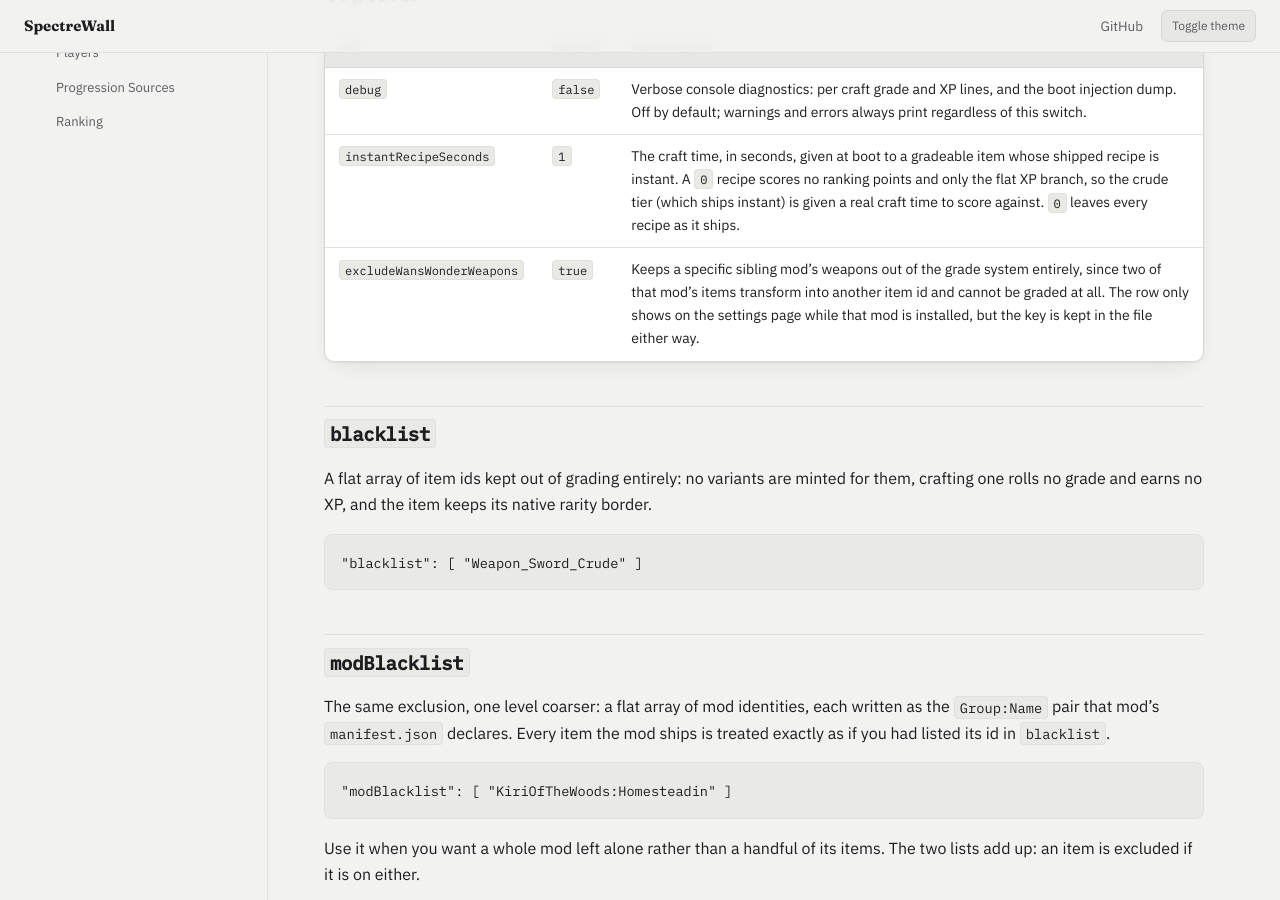
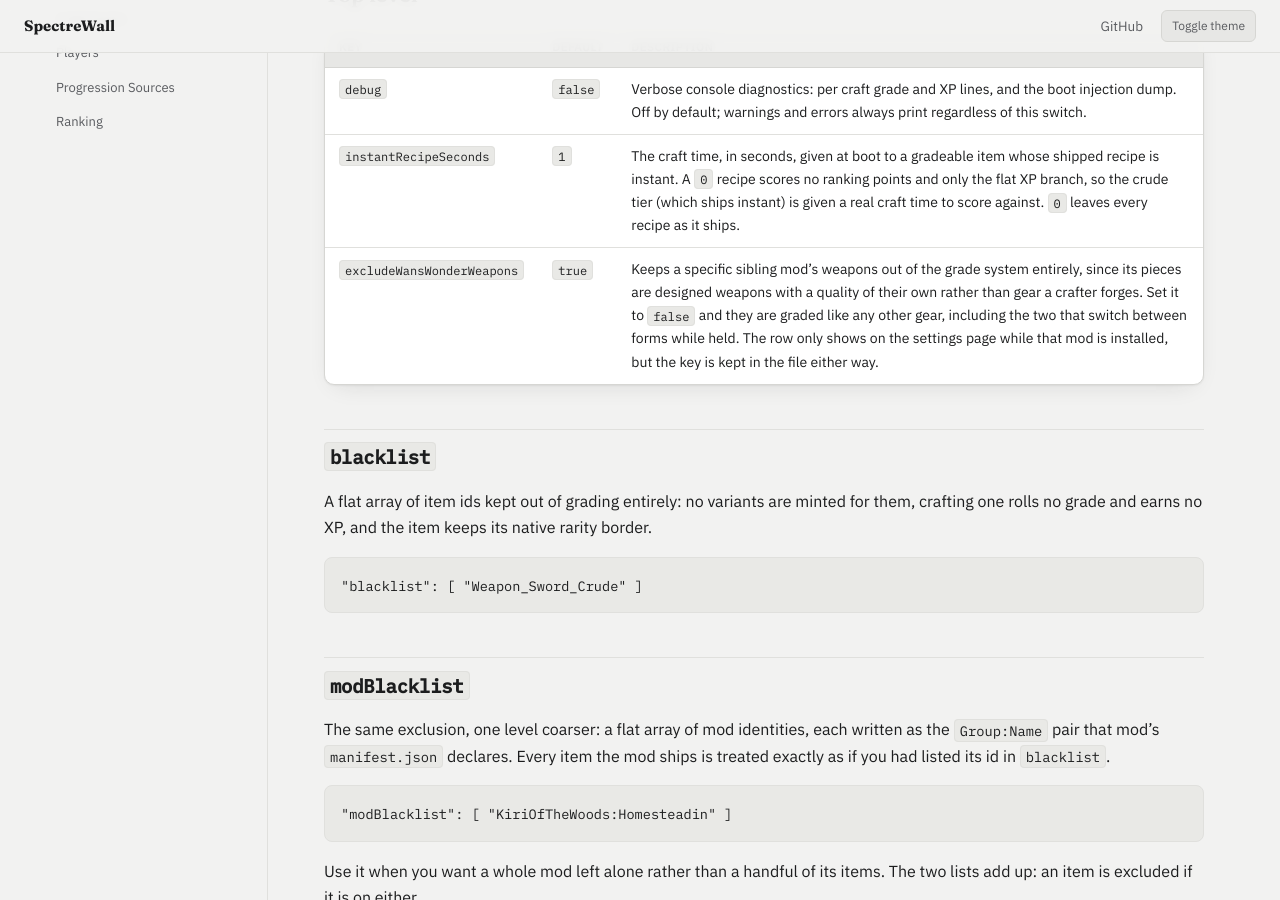
Before and after one commit to spectrewall/spectrewall.github.io, a Jekyll site: the page built from masterwork/configuration.md, in a window 1280 px wide and 900 px high, scrolled down 1079 px. Built offline with Jekyll 4.4.1, drawn with Linux system fonts in a browser that asks for light colours.

Commit message:
Toggling gear can be graded, so the Wonder Weapons switch says why it really exists

```diff
--- a/masterwork/configuration.md
+++ b/masterwork/configuration.md
@@ -23,7 +23,7 @@ Most of the file is read live: a progression, notification, ranking, hammer or s
 |---|---|---|
 | `debug` | `false` | Verbose console diagnostics: per craft grade and XP lines, and the boot injection dump. Off by default; warnings and errors always print regardless of this switch. |
 | `instantRecipeSeconds` | `1` | The craft time, in seconds, given at boot to a gradeable item whose shipped recipe is instant. A `0` recipe scores no ranking points and only the flat XP branch, so the crude tier (which ships instant) is given a real craft time to score against. `0` leaves every recipe as it ships. |
-| `excludeWansWonderWeapons` | `true` | Keeps a specific sibling mod's weapons out of the grade system entirely, since two of that mod's items transform into another item id and cannot be graded at all. The row only shows on the settings page while that mod is installed, but the key is kept in the file either way. |
+| `excludeWansWonderWeapons` | `true` | Keeps a specific sibling mod's weapons out of the grade system entirely, since its pieces are designed weapons with a quality of their own rather than gear a crafter forges. Set it to `false` and they are graded like any other gear, including the two that switch between forms while held. The row only shows on the settings page while that mod is installed, but the key is kept in the file either way. |
 
 ## `blacklist`
 
```
